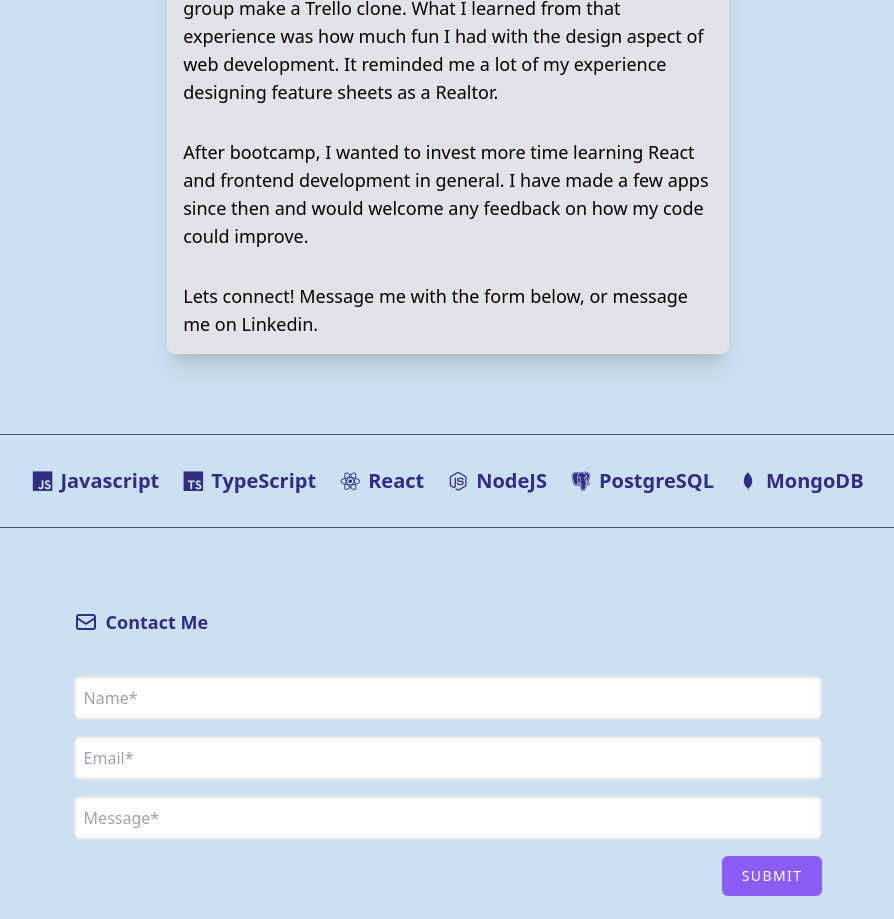
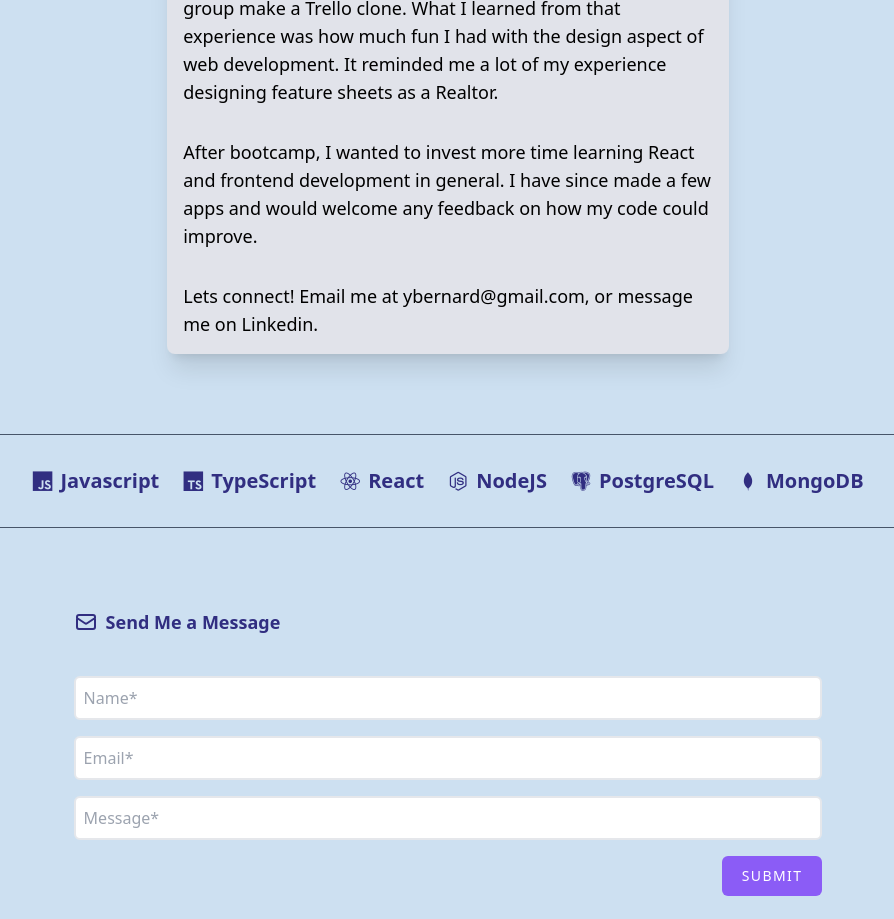
Before and after one commit to WebDevBernard/Portfolio, a Next.js app: page / in a window 1280 px wide. Shown: the part 1800-2719 px from the top of the page, without its empty margins (192-1086 px from the left). Built offline with nearby package versions, Linux system fonts and the light colour scheme; a web font is replaced by a local one.

Commit message:
update about

```diff
--- a/components/Contact.tsx
+++ b/components/Contact.tsx
@@ -61,7 +61,7 @@ const Contact: FC<{ contactRef: RefObject<HTMLHeadingElement> }> = ({
             ref={contactRef}
             className="self-start text-lg font-bold text-indigo-900"
           >
-            Contact Me
+            Send Me a Message
           </h2>
         </span>
       )}
--- a/data/about-data.ts
+++ b/data/about-data.ts
@@ -3,7 +3,7 @@ export const aboutData: string[] = [
 
   "Last year I did a coding bootcamp, I learned about React, NodeJS, Express, PostgreSQL.  For my capstone project, our group make a Trello clone.  What I learned from that experience was how much fun I had with the design aspect of web development.  It reminded me a lot of my experience designing feature sheets as a Realtor.",
 
-  "After bootcamp, I wanted to invest more time learning React and frontend development in general.  I have made a few apps since then and would welcome any feedback on how my code could improve.",
+  "After bootcamp, I wanted to invest more time learning React and frontend development in general.  I have since made a few apps and would welcome any feedback on how my code could improve.",
 
-  "Lets connect!  Message me with the form below, or message me on Linkedin.",
+  "Lets connect! Email me at ybernard@gmail.com, or message me on Linkedin.",
 ];
```
